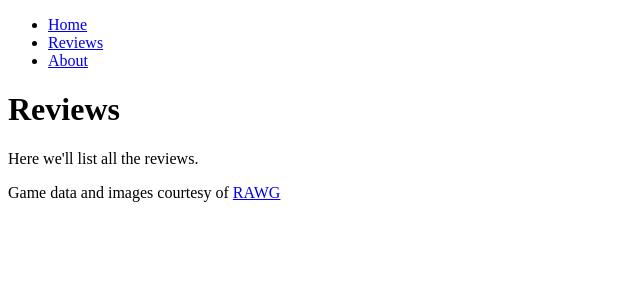
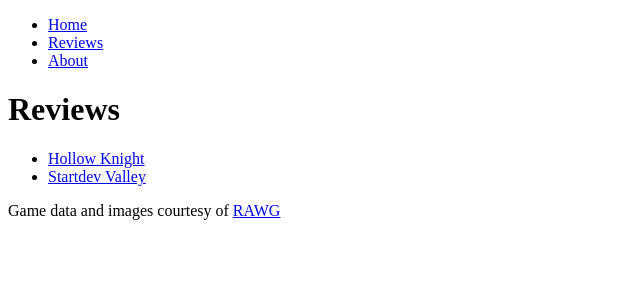
Before and after one commit to Shubhofficial1/learning-nextjs14, a Next.js app: page /reviews in a window 1280 px wide. Shown: the top 300 px of the page, without its empty margins (0-640 px from the left). Built offline with nearby package versions, Linux system fonts and the light colour scheme.

Commit message:
Reviews Links

```diff
--- a/app/reviews/page.jsx
+++ b/app/reviews/page.jsx
@@ -1,8 +1,17 @@
+import Link from "next/link";
+
 export default function ReviewsPage() {
   return (
     <>
       <h1>Reviews</h1>
-      <p>Here we'll list all the reviews.</p>
+      <ul>
+        <li>
+          <Link href="/reviews/hollow-knight">Hollow Knight</Link>
+        </li>
+        <li>
+          <Link href="/reviews/startdew-valley">Startdev Valley</Link>
+        </li>
+      </ul>
     </>
   );
 }
```
